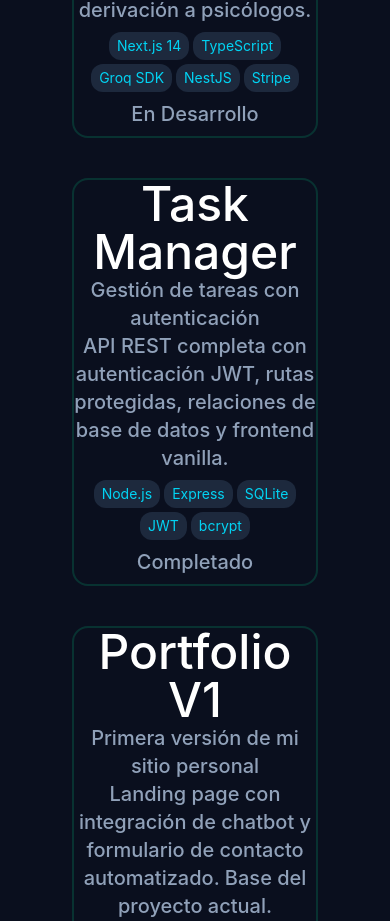
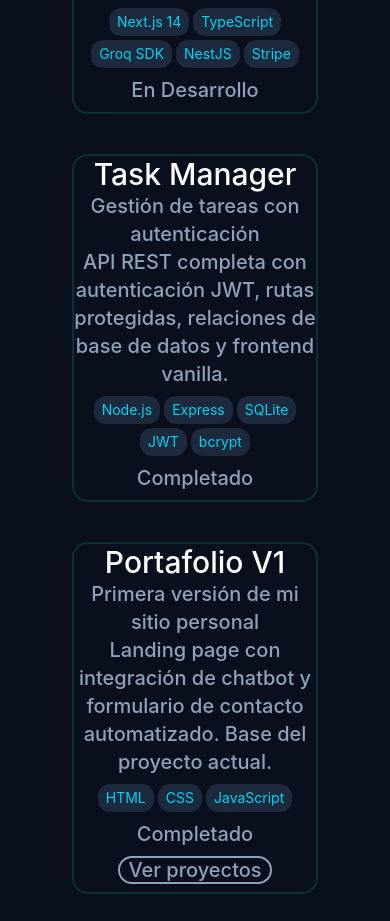
Before and after one commit to Vicentejavier23/MiPaginaWeb-React, a React (Vite) app: page / in a window 390 px wide. Shown: the part 1783-2704 px from the top of the page. Built offline with nearby package versions, Linux system fonts and the light colour scheme.

Commit message:
arreglo en titulo responsive

```diff
--- a/src/pages/Portafolio.jsx
+++ b/src/pages/Portafolio.jsx
@@ -27,7 +27,7 @@ const proyectos = [
     link: null,
   },
   {
-    titulo: "Portfolio V1",
+    titulo: "Portafolio V1",
   subtitulo: "Primera versión de mi sitio personal",
     descripcion: "Landing page con integración de chatbot y formulario de contacto automatizado. Base del proyecto actual.",
       stack: ["HTML", "CSS", "JavaScript"],
@@ -46,7 +46,7 @@ function Portafolio() {
             key={proyecto.titulo}
            >
             <div className=" border-2 border-emerald-500/20 rounded-2xl  m-2">
-              <h1 className="text-5xl font-medium text-white">
+              <h1 className="text-3xl md:text-4xl lg:text-5xl font-medium text-white">
                 {proyecto.titulo}
               </h1>
               <p className="text-xl font-medium text-slate-400 flex flex-wrap justify-center gap-1">
```
